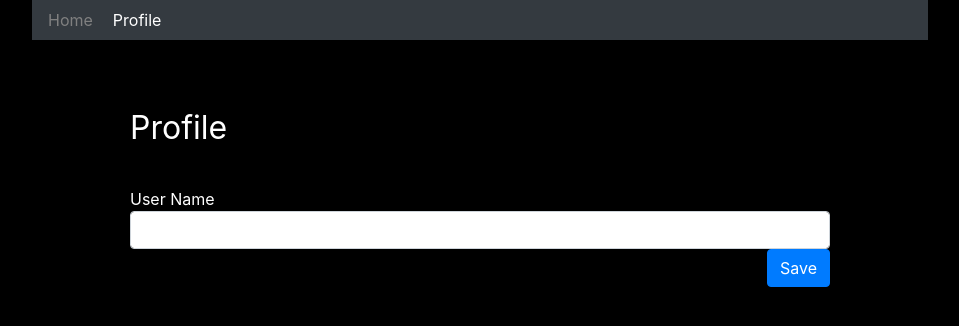
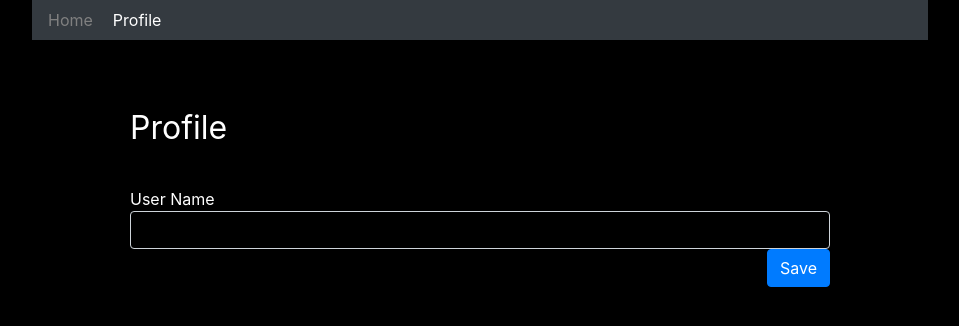
Before and after one commit to davidbador/react-twitter-app, a React (Create React App) app: page /profile in a window 1280 px wide. Shown: the top 326 px of the page, without its empty margins (160-1119 px from the left). Built offline with nearby package versions, Linux system fonts and the light colour scheme.

Commit message:
styling changes for profile name input

```diff
--- a/src/Components/ProfilePage.jsx
+++ b/src/Components/ProfilePage.jsx
@@ -36,7 +36,7 @@ class ProfilePage extends React.Component {
                             Profile
                         </div>
                         <div style={{ textAlign: 'left', color: 'white' }}>User Name</div>
-                        <Input type="text" value={this.state.value} style={{ width: '700px' }} onChange={this.updateUserName} />
+                        <Input type="text" value={this.state.value} style={{ width: '700px', background: 'black', color: 'white' }} onChange={this.updateUserName} />
                         <Button type="submit" style={{ position: "absolute", right: 0 }} color="primary" innerRef={button => { this.button = button }}>Save</Button>
                     </FormGroup>
                 </Form>
```
